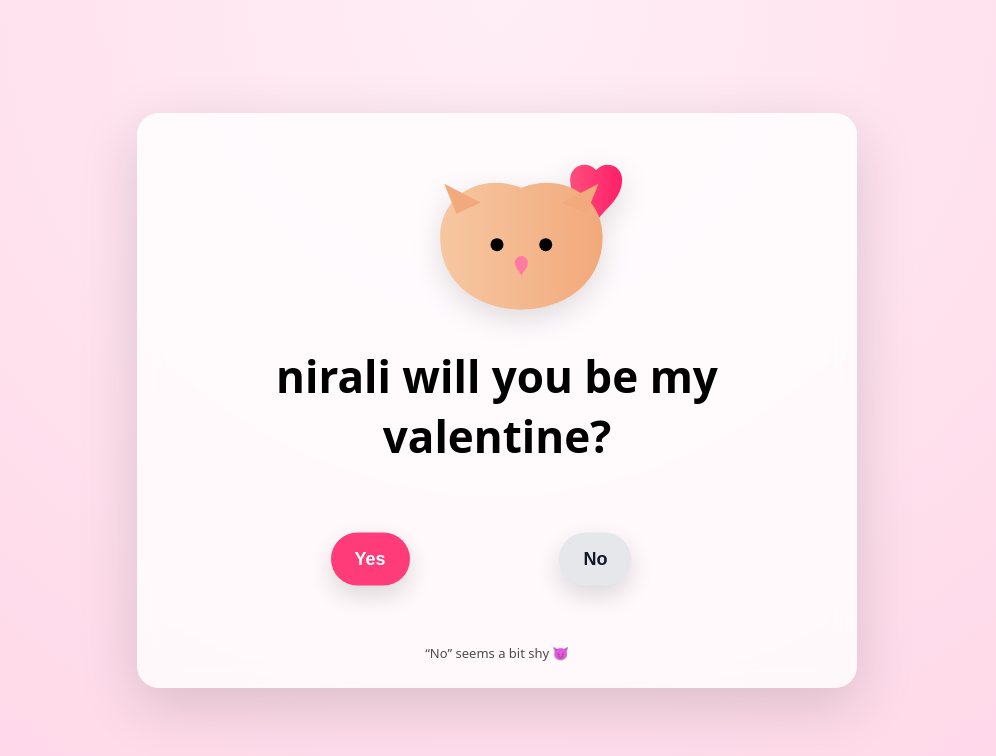
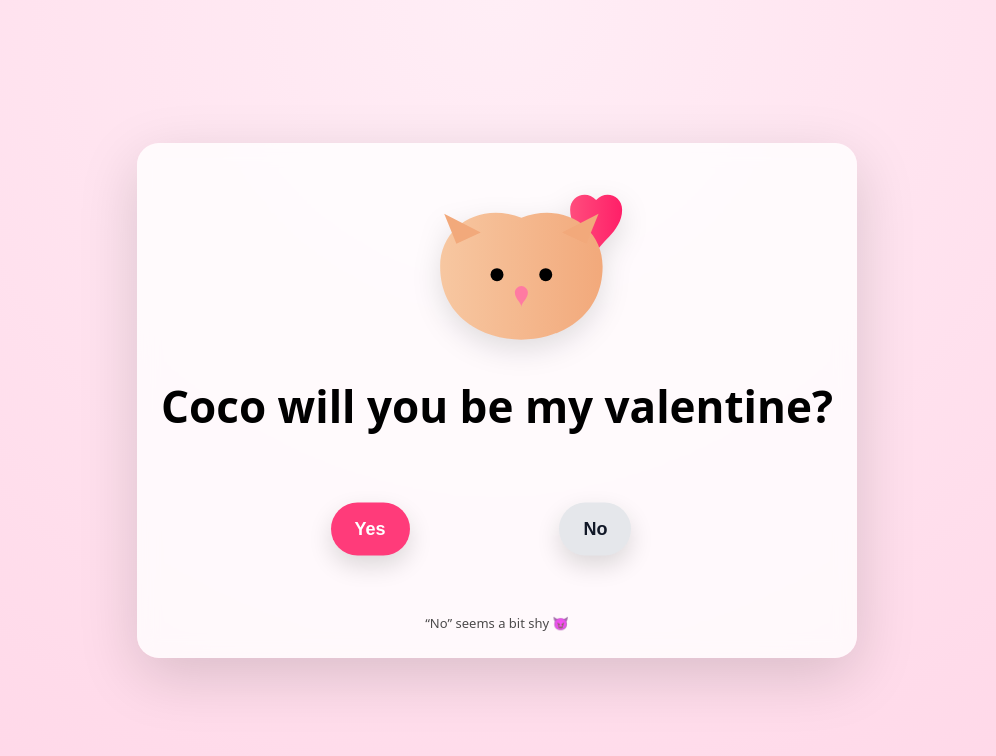
Before and after one commit to professor1996/text, a plain HTML site: page index.html in a window 1280 px wide. Shown: the whole page, without its empty margins (143-1139 px from the left). Drawn offline with nearby package versions, Linux system fonts and the light colour scheme.

Commit message:
Update index.html

```diff
--- a/index.html
+++ b/index.html
@@ -171,7 +171,7 @@
             fill="#ff7aa2"/>
     </svg>
 
-    <h1>nirali will you be my valentine?</h1>
+    <h1>Coco will you be my valentine?</h1>
 
     <section class="button-zone" id="zone">
       <button id="yesBtn">Yes</button>
```
